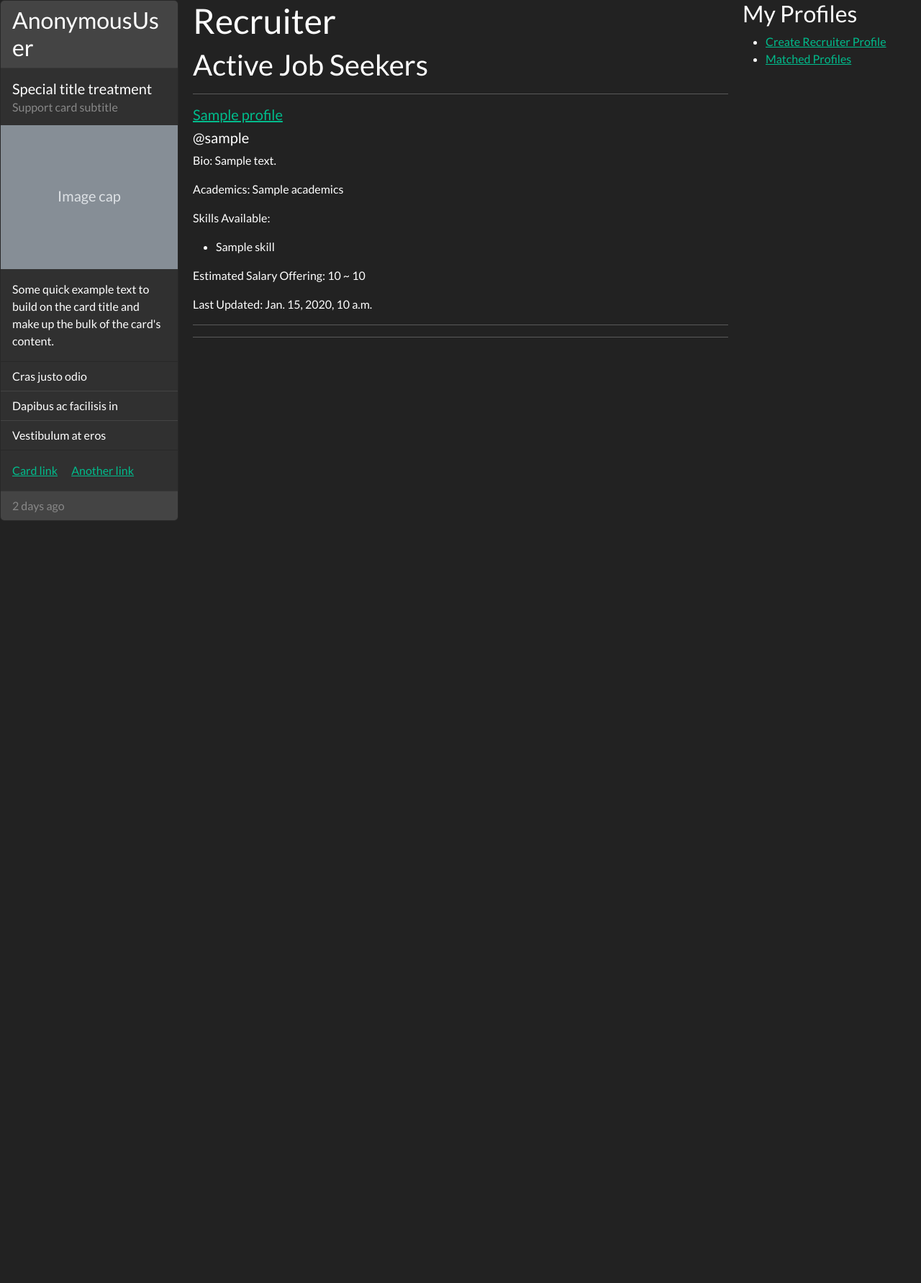
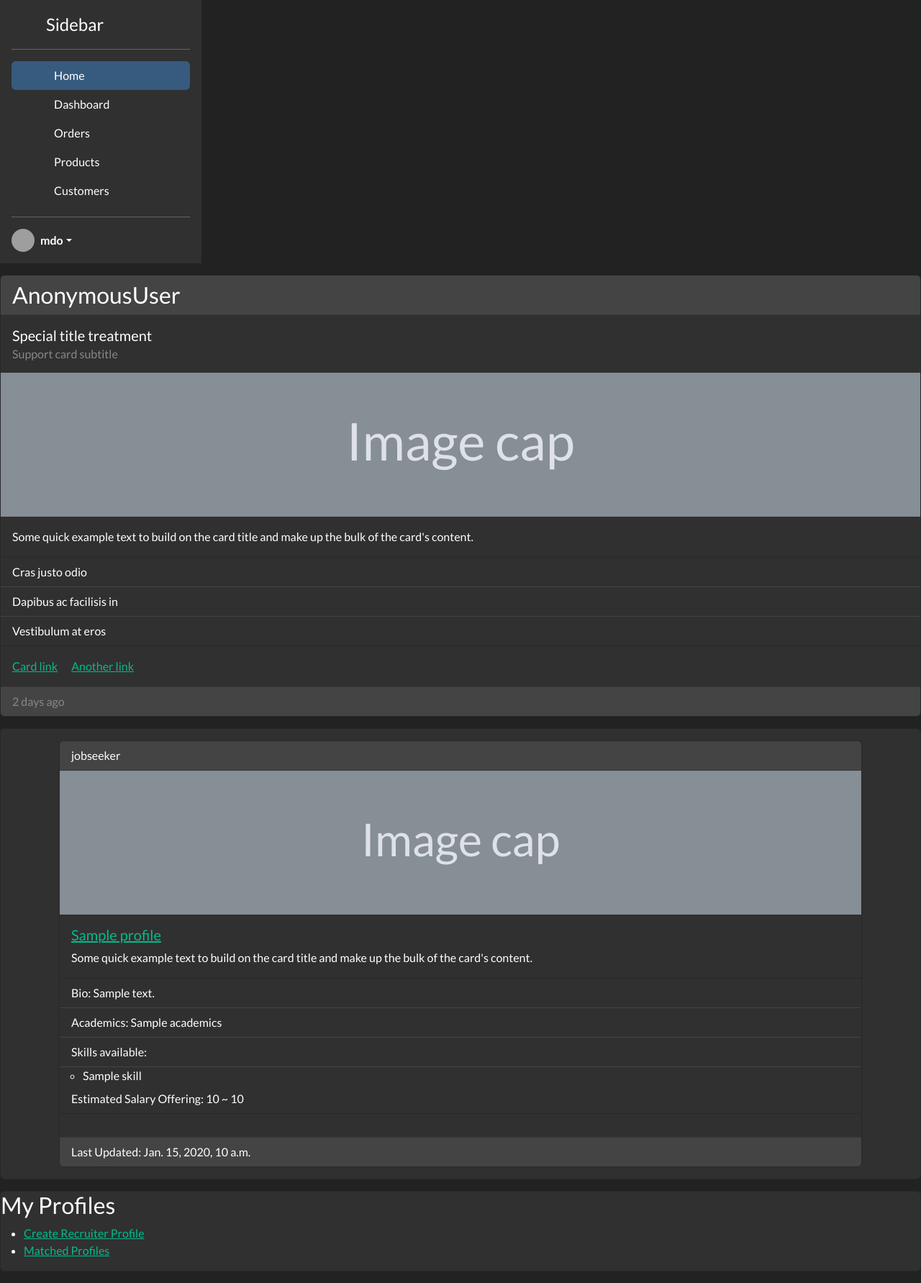
Before and after one commit to SnowHana/hiremonkey, a Django app: template hiremonkey/base/templates/base/home.html in a window 1280 px wide. Shown: the part 72-1855 px from the top of the page at 72% size. Before the commit the page ends 795 px from the top, so only its background shows below. Run offline with Django 4.2, Linux system fonts and the light colour scheme; the template is opened without the code that fills it: most values are stand-ins (such as "Sample title", 1, 10 or a date in 2020); some libraries are stand-ins or nearby versions; grey boxes are pictures that could not be loaded.

Commit message:
Working on sidebars. (Look at issues)

```diff
--- a/hiremonkey/base/templates/base/home.html
+++ b/hiremonkey/base/templates/base/home.html
@@ -1,19 +1,87 @@
 {% extends 'main.html' %}
 
 {% block content %}
-<style>
+<!-- <style>
     .home-container {
         display: grid;
         grid-template-columns: 1fr 3fr 1fr;
         gap: 20px
     }
-</style>
+</style> -->
 
 
 <div class="home-container">
 
+    <div class="d-flex flex-column flex-shrink-0 p-3 text-white bg-dark" style="width: 280px;">
+        <a href="/" class="d-flex align-items-center mb-3 mb-md-0 me-md-auto text-white text-decoration-none">
+            <svg class="bi me-2" width="40" height="32">
+                <use xlink:href="#bootstrap" />
+            </svg>
+            <span class="fs-4">Sidebar</span>
+        </a>
+        <hr>
+        <ul class="nav nav-pills flex-column mb-auto">
+            <li class="nav-item">
+                <a href="#" class="nav-link active" aria-current="page">
+                    <svg class="bi me-2" width="16" height="16">
+                        <use xlink:href="#home" />
+                    </svg>
+                    Home
+                </a>
+            </li>
+            <li>
+                <a href="#" class="nav-link text-white">
+                    <svg class="bi me-2" width="16" height="16">
+                        <use xlink:href="#speedometer2" />
+                    </svg>
+                    Dashboard
+                </a>
+            </li>
+            <li>
+                <a href="#" class="nav-link text-white">
+                    <svg class="bi me-2" width="16" height="16">
+                        <use xlink:href="#table" />
+                    </svg>
+                    Orders
+                </a>
+            </li>
+            <li>
+                <a href="#" class="nav-link text-white">
+                    <svg class="bi me-2" width="16" height="16">
+                        <use xlink:href="#grid" />
+                    </svg>
+                    Products
+                </a>
+            </li>
+            <li>
+                <a href="#" class="nav-link text-white">
+                    <svg class="bi me-2" width="16" height="16">
+                        <use xlink:href="#people-circle" />
+                    </svg>
+                    Customers
+                </a>
+            </li>
+        </ul>
+        <hr>
+        <div class="dropdown">
+            <a href="#" class="d-flex align-items-center text-white text-decoration-none dropdown-toggle"
+                id="dropdownUser1" data-bs-toggle="dropdown" aria-expanded="false">
+                <img src="https://github.com/mdo.png" alt="" width="32" height="32" class="rounded-circle me-2">
+                <strong>mdo</strong>
+            </a>
+            <ul class="dropdown-menu dropdown-menu-dark text-small shadow" aria-labelledby="dropdownUser1">
+                <li><a class="dropdown-item" href="#">New project...</a></li>
+                <li><a class="dropdown-item" href="#">Settings</a></li>
+                <li><a class="dropdown-item" href="#">Profile</a></li>
+                <li>
+                    <hr class="dropdown-divider">
+                </li>
+                <li><a class="dropdown-item" href="#">Sign out</a></li>
+            </ul>
+        </div>
+    </div>
 
-    <div class="card mb-3">
+    <div class="card mb-3 mt-3">
         <h3 class="card-header">{{ request.user }}</h3>
         <div class="card-body">
             <h5 class="card-title">Special title treatment</h5>
@@ -45,27 +113,25 @@
 
 
 
-    <div>
-        <h1>{{ user_status }}</h1>
+    <div class="card mb-3 mt-3">
         {% if user_status == 'Recruiter' %}
-        <h2>Active Job Seekers</h2>
-        <hr>
+        <!-- <h2 class="display-2">Active Job Seekers</h2> -->
         {% for profile in job_seekers %}
-        {% include 'base/profile_card.html' with profile_type='jobseeker' profile_url='jobseeker' %}
+        <div class="container">
+            {% include 'base/profile_card.html' with profile_type='jobseeker' profile_url='jobseeker' %}</div>
         {% endfor %}
         {% endif %}
 
-        <hr>
         {% if user_status == 'JobSeeker' %}
-        <h2>Active Recruiters</h2>
-        <hr>
+        <!-- <h2 class="display-2">Active Recruiters</h2> -->
         {% for profile in recruiters %}
-        {% include 'base/profile_card.html' with profile_type='recruiter' profile_url='recruiter' %}
+        <div class="container">
+            {% include 'base/profile_card.html' with profile_type='recruiter' profile_url='recruiter' %}</div>
         {% endfor %}
         {% endif %}
     </div>
 
-    <div>
+    <div class="card mb-3">
         <h3>My Profiles</h3>
         <ul>
             {% if user_status == 'JobSeeker' %}
--- a/hiremonkey/base/templates/base/profile_card.html
+++ b/hiremonkey/base/templates/base/profile_card.html
@@ -1,6 +1,4 @@
-<div>
-    {#    <h1>{{ profile_url }} Hello </h1>#}
-    {#{{ profile.slug }}#}
+<!-- <div>
     <h5>
         <a href="{% url profile_url profile.slug %}" class="h5-link">{{ profile.title }}</a>
     </h5>
@@ -25,8 +23,8 @@
     {% else %}
     <p>Skills Looking For: </p>
     {% endif %}
-    {#    <p>Skills {{ "Available" if profile_type == 'jobseeker' else "Looking For" }}:</p>#}
-    {#    <p>Skills {{ "Available" }}:</p>#}
+    {# <p>Skills {{ "Available" if profile_type == 'jobseeker' else "Looking For" }}:</p>#}
+    {# <p>Skills {{ "Available" }}:</p>#}
     <ul>
         {% for skill in profile.skills.all|slice:":5" %}
         <li>{{ skill.title }}</li>
@@ -36,4 +34,55 @@
     <p>Estimated Salary Offering: {{ profile.min_salary }} ~ {{ profile.max_salary }}</p>
     <p>Last Updated: {{ profile.updated }}</p>
 </div>
-<hr>
+<hr> -->
+
+
+<div class="card mb-3 mt-3">
+    <div class="card-header">
+        {{ profile_type }}
+    </div>
+    <svg xmlns="http://www.w3.org/2000/svg" class="d-block user-select-none" width="100%" height="200"
+        aria-label="Placeholder: Image cap" focusable="false" role="img" preserveAspectRatio="xMidYMid slice"
+        viewBox="0 0 318 180" style="font-size:1.125rem;text-anchor:middle">
+        <rect width="100%" height="100%" fill="#868e96"></rect>
+        <text x="50%" y="50%" fill="#dee2e6" dy=".3em">Image cap</text>
+    </svg>
+    <div class="card-body">
+        <h5>
+            <a href="{% url profile_url profile.slug %}" class="h5-link">{{ profile.title }}</a>
+        </h5>
+        <p class="card-text">Some quick example text to build on the card title and make up the bulk of the card's
+            content.</p>
+    </div>
+    <ul class="list-group list-group-flush">
+        <li class="list-group-item">Bio: {{ profile.bio }}</li>
+        {% if profile_type == 'jobseeker' %}
+        <li class="list-group-item">Academics: {{ profile.academics }}</li>
+        <li class="list-group-item">Skills available: </li>
+        <ul>
+            {% for skill in profile.skills.all|slice:":5" %}
+            <li>{{ skill.title }}</li>
+            {% endfor %}
+        </ul>
+        {% else %}
+        <li class="list-group-item">Company: {{ profile.company }}</li>
+        <li class="list-group-item">Skills looking for: </li>
+        <ul>
+            {% for skill in profile.skills.all|slice:":5" %}
+            <li>{{ skill.title }}</li>
+            {% endfor %}
+        </ul>
+        {% endif %}
+        <li class="list-group-item">Estimated Salary Offering: {{ profile.min_salary }} ~ {{ profile.max_salary }}</li>
+    </ul>
+    <div class="card-body">
+        {% if request.user == profile.user %}
+        <a href="{% url 'update_profile' profile_type profile.slug %}" class="btn btn-primary">Edit</a>
+        <a href="{% url 'delete_profile' profile_type profile.slug %}" class="btn btn-primary">Delete</a>
+        {% endif %}
+    </div>
+    <div class="card-footer text-body-secondary">
+        Last Updated: {{ profile.updated }}
+    </div>
+
+</div>
--- a/hiremonkey/templates/base.html
+++ b/hiremonkey/templates/base.html
@@ -1,8 +1,12 @@
 <!DOCTYPE html>
 <html lang="en">
 <head>
+
     <meta charset="UTF-8">
+    {% load static %}
     <title>HireMonkey</title>
+    <!-- <link rel="icon" type="image/x-icon" href="{% static 'images/.ico' %}"> -->
+    <link rel="icon" type="image/x-icon" href="{% static 'images/favicon.svg' %}">
     <link rel="stylesheet" type='text/css' href="https://bootswatch.com/5/darkly/bootstrap.min.css">
 
     {# {% load crispy_forms_tags %}#}
```
Also changed, not shown: hiremonkey/static/images/icon.svg (added). Lines whose indentation alone changed are shown as unchanged.
